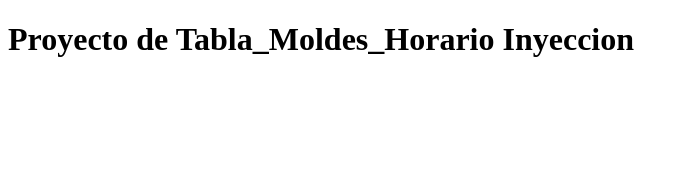
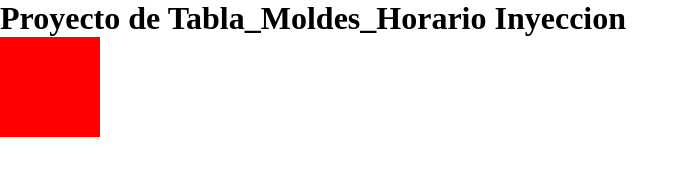
Before and after one commit to DanielFM12/Repositorio-Prototipo-Tabla-Inyeccion, a plain HTML site: page index.html in a window 1280 px wide. Shown: the whole page, without its empty margins (0-697 px from the left). Drawn offline with Linux system fonts and the light colour scheme.

Commit message:
Prototipo v1 a

```diff
--- a/index.html
+++ b/index.html
@@ -4,8 +4,11 @@
     <meta charset="UTF-8">
     <meta name="viewport" content="width=device-width, initial-scale=1.0">
     <title>Tabla Moldes y Horarios</title>
+    <link rel="stylesheet" href="style.css">
 </head>
 <body>
     <h1>Proyecto de Tabla_Moldes_Horario Inyeccion</h1>
+
+    <div class="caja"></div>
 </body>
 </html>
--- /dev/null
+++ b/style.css
@@ -0,0 +1,11 @@
+*{
+    padding: 0;
+    margin: 0;
+    box-sizing: border-box;
+}
+
+.caja{
+    width: 100px;
+    height: 100px;
+    background-color: red;
+}
```
Also changed, not shown: text.txt.
